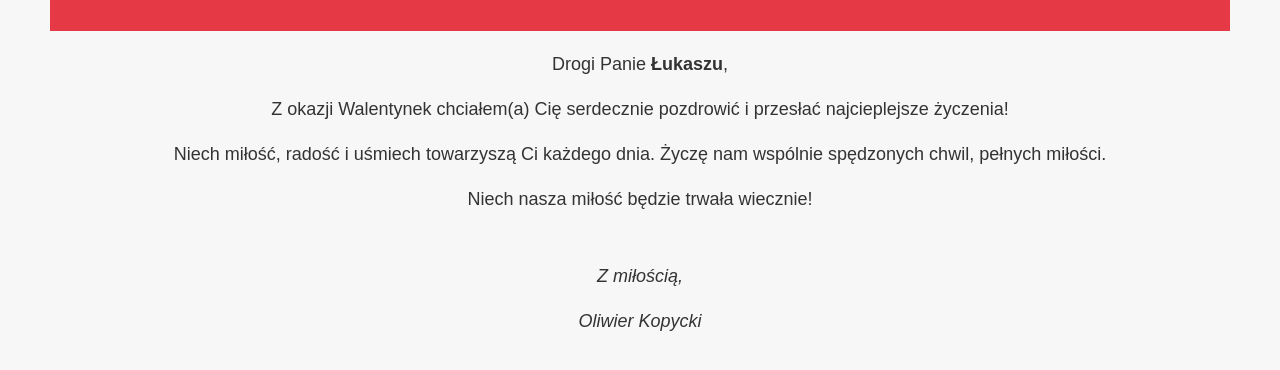
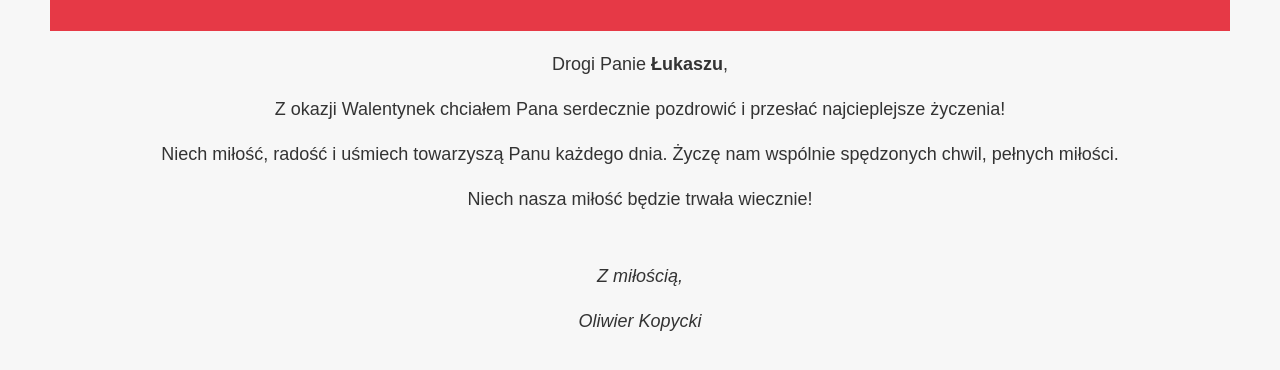
Before and after one commit to Saproom/Walentynka, a plain HTML site: page index.html in a window 1280 px wide. Shown: the part 178-548 px from the top of the page. Drawn offline with Linux system fonts and the light colour scheme.

Commit message:
Update index.html

```diff
--- a/index.html
+++ b/index.html
@@ -43,8 +43,8 @@
 
     <section>
         <p>Drogi Panie <strong>Łukaszu</strong>,</p>
-        <p>Z okazji Walentynek chciałem(a) Cię serdecznie pozdrowić i przesłać najcieplejsze życzenia!</p>
-        <p>Niech miłość, radość i uśmiech towarzyszą Ci każdego dnia. Życzę nam wspólnie spędzonych chwil, pełnych miłości.</p>
+        <p>Z okazji Walentynek chciałem Pana serdecznie pozdrowić i przesłać najcieplejsze życzenia!</p>
+        <p>Niech miłość, radość i uśmiech towarzyszą Panu każdego dnia. Życzę nam wspólnie spędzonych chwil, pełnych miłości.</p>
         <p>Niech nasza miłość będzie trwała wiecznie!</p>
     </section>
 
```
